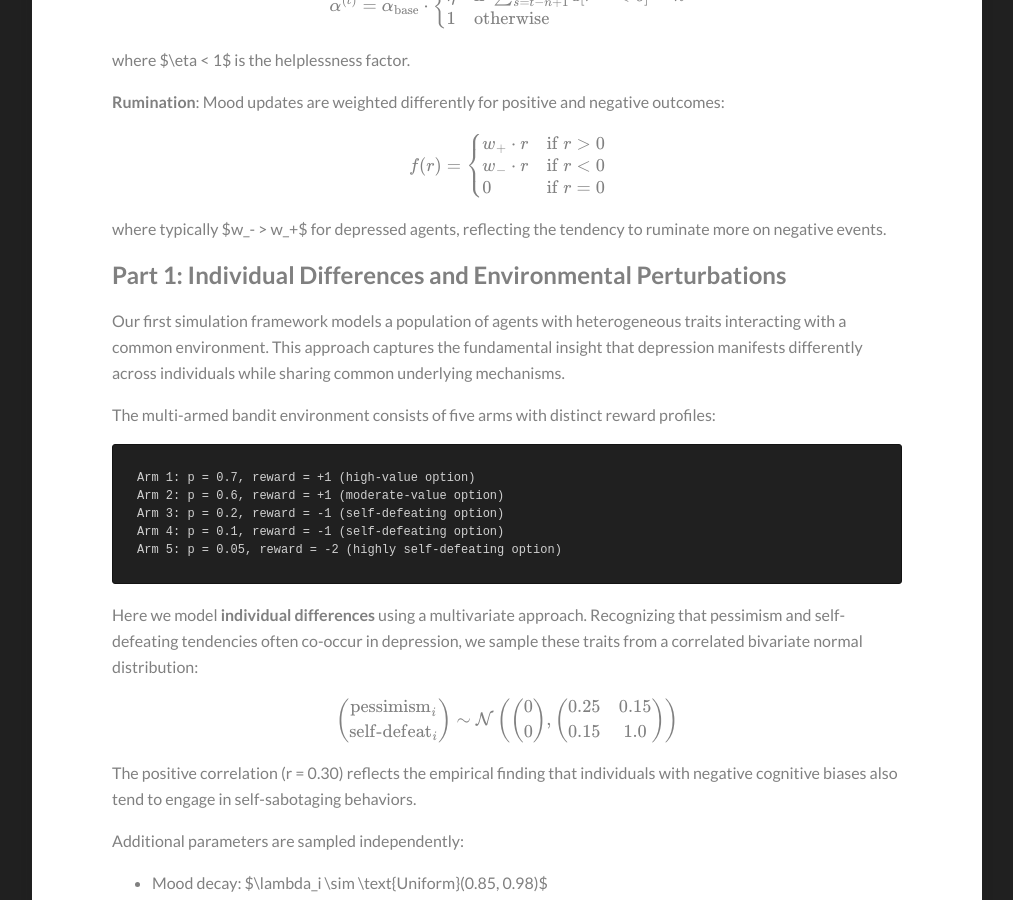
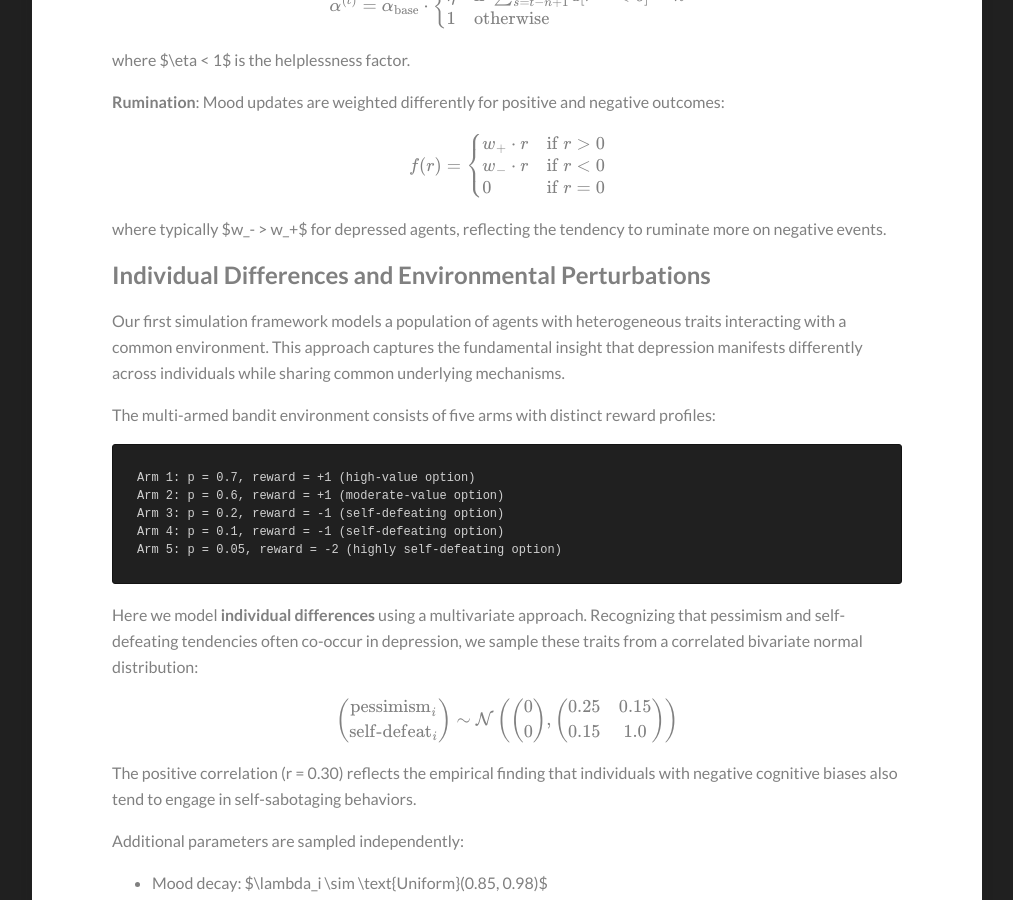
Before and after one commit to Kamran-Afzali/Kamran-Afzali.github.io, a Jekyll site: the page built from _posts/2026-07-24-Q-Learning_DEP_2.md, in a window 1280 px wide and 900 px high, scrolled down 2454 px. Shown: the whole window, without its empty margins (133-1146 px from the left). Built offline with Jekyll 4.4.1, drawn with Linux system fonts in a browser that asks for light colours; our own code applies the rules of GitHub Pages for plain Markdown files; formulas are drawn with MathJax 3.

Commit message:
Update 2026-07-24-Q-Learning_DEP_2.md

```diff
--- a/_posts/2026-07-24-Q-Learning_DEP_2.md
+++ b/_posts/2026-07-24-Q-Learning_DEP_2.md
@@ -68,7 +68,7 @@ w_- \cdot r & \text{if } r < 0 \\
 
 where typically $w_- > w_+$ for depressed agents, reflecting the tendency to ruminate more on negative events.
 
-## Part 1: Individual Differences and Environmental Perturbations
+## Individual Differences and Environmental Perturbations
 
 Our first simulation framework models a population of agents with heterogeneous traits interacting with a common environment. This approach captures the fundamental insight that depression manifests differently across individuals while sharing common underlying mechanisms.
 
```
